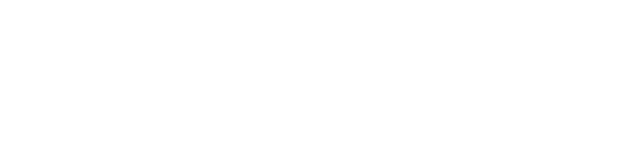
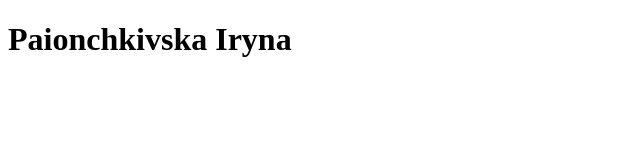
Before and after one commit to pajonchkivska/html-practice, a plain HTML site: page index.html in a window 1280 px wide. Shown: the whole page, without its empty margins (0-640 px from the left). Drawn offline with Linux system fonts and the light colour scheme.

Commit message:
Update index.html

```diff
--- a/index.html
+++ b/index.html
@@ -8,6 +8,7 @@
     <link rel="shortcut icon" href="https://placekitten.com/96/139" type="image/x-icon">
 </head>
 <body>
+    <h1>Paionchkivska Iryna</h1>
     <script src="https://unpkg.com/html-data-include@3.3.3/html-data-include.js"></script>
 </body>
 </html>
```
